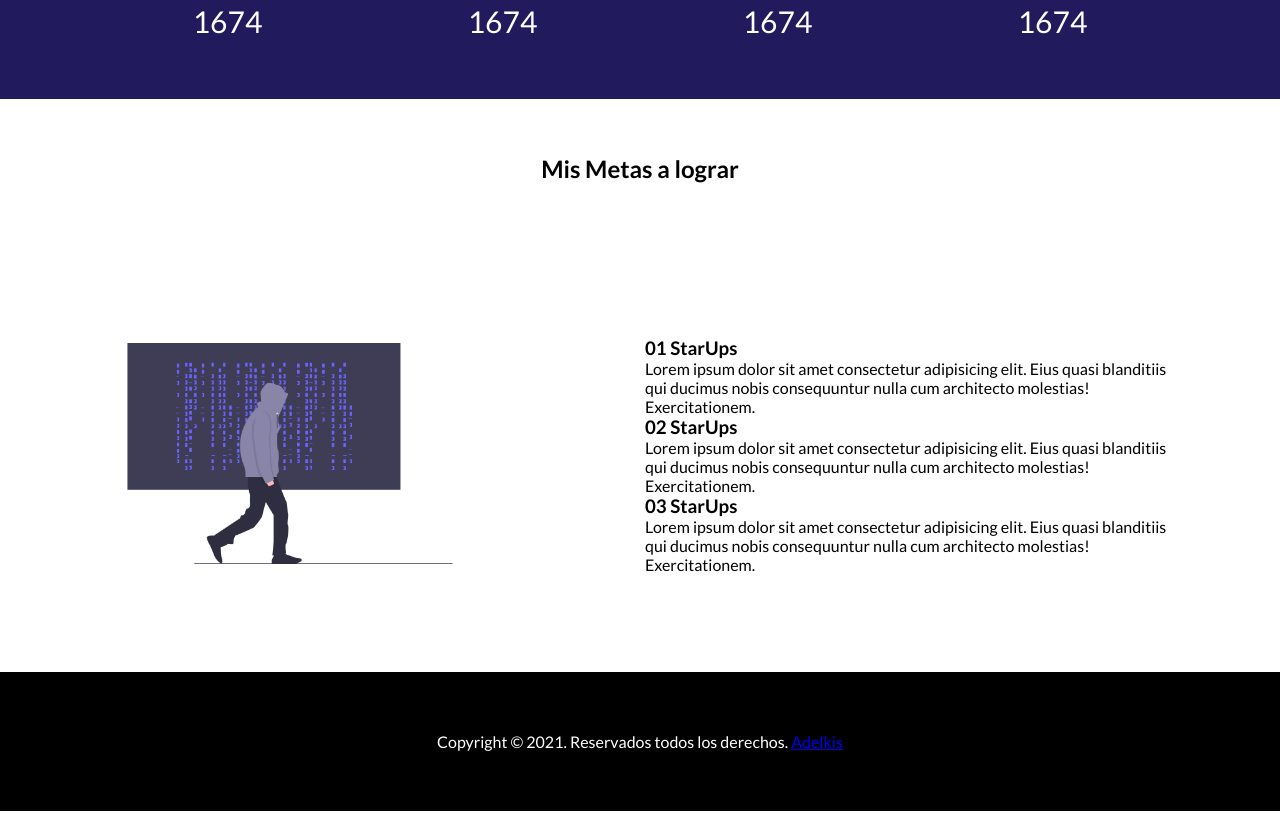
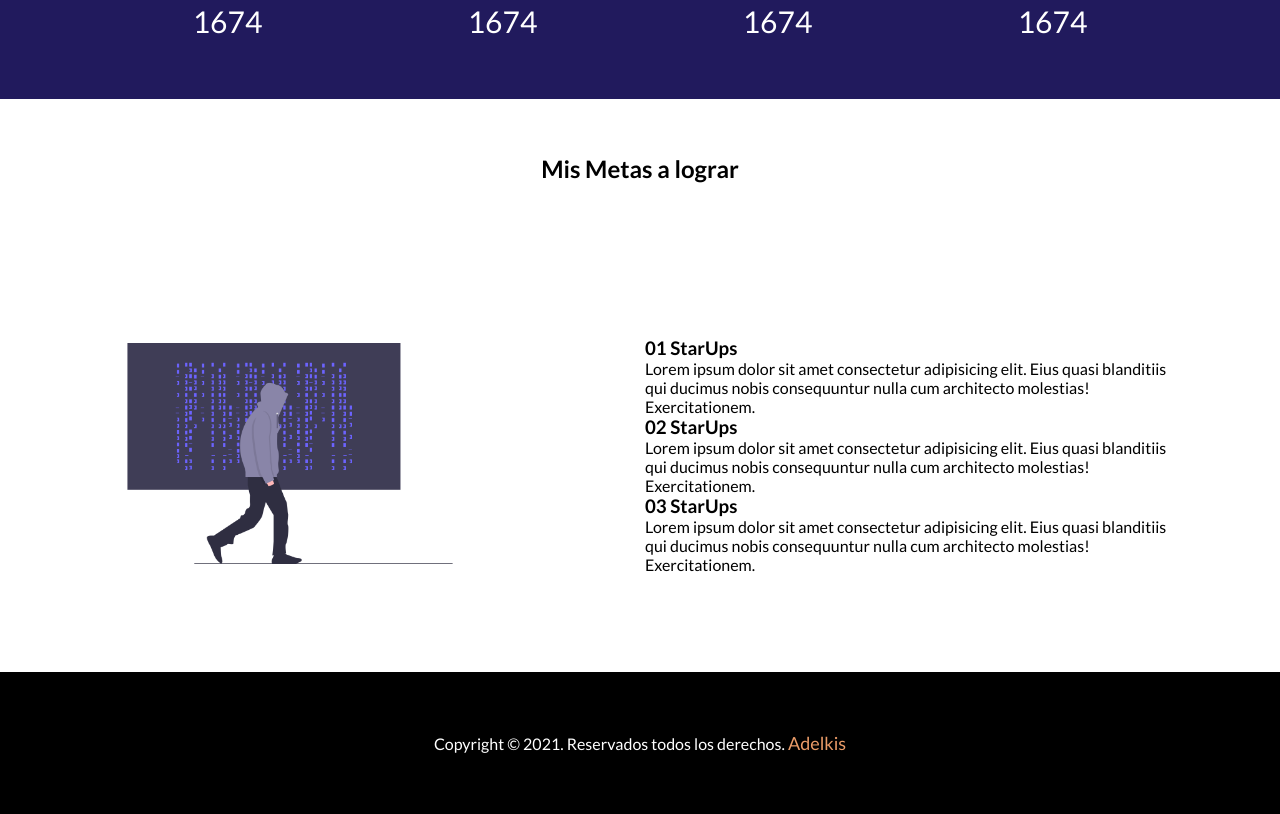
Before and after one commit to adelquis-molinari/EVUCA-pag-adelquis, a plain HTML site: page index.html in a window 1280 px wide. Shown: the part 985-1799 px from the top of the page. Drawn offline with Linux system fonts and the light colour scheme.

Commit message:
estilos css
cambios en el estilo del enlace en footer

```diff
--- a/css/estilos.css
+++ b/css/estilos.css
@@ -218,3 +218,8 @@ footer{
     font-size: 30px;
     color: #cf1212;
 }
+p a{
+    text-decoration: none;
+    color: #eb9c68;
+    font-size: large;
+}
```
